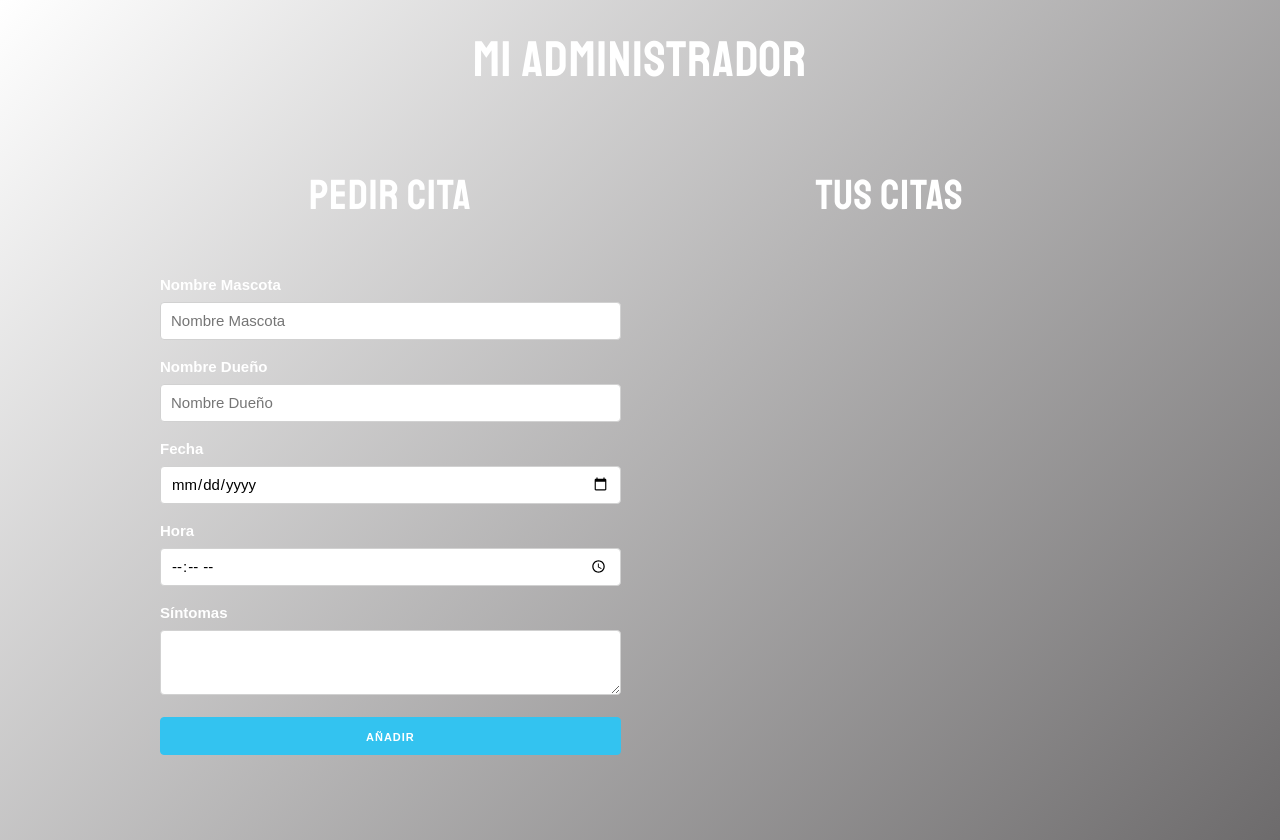
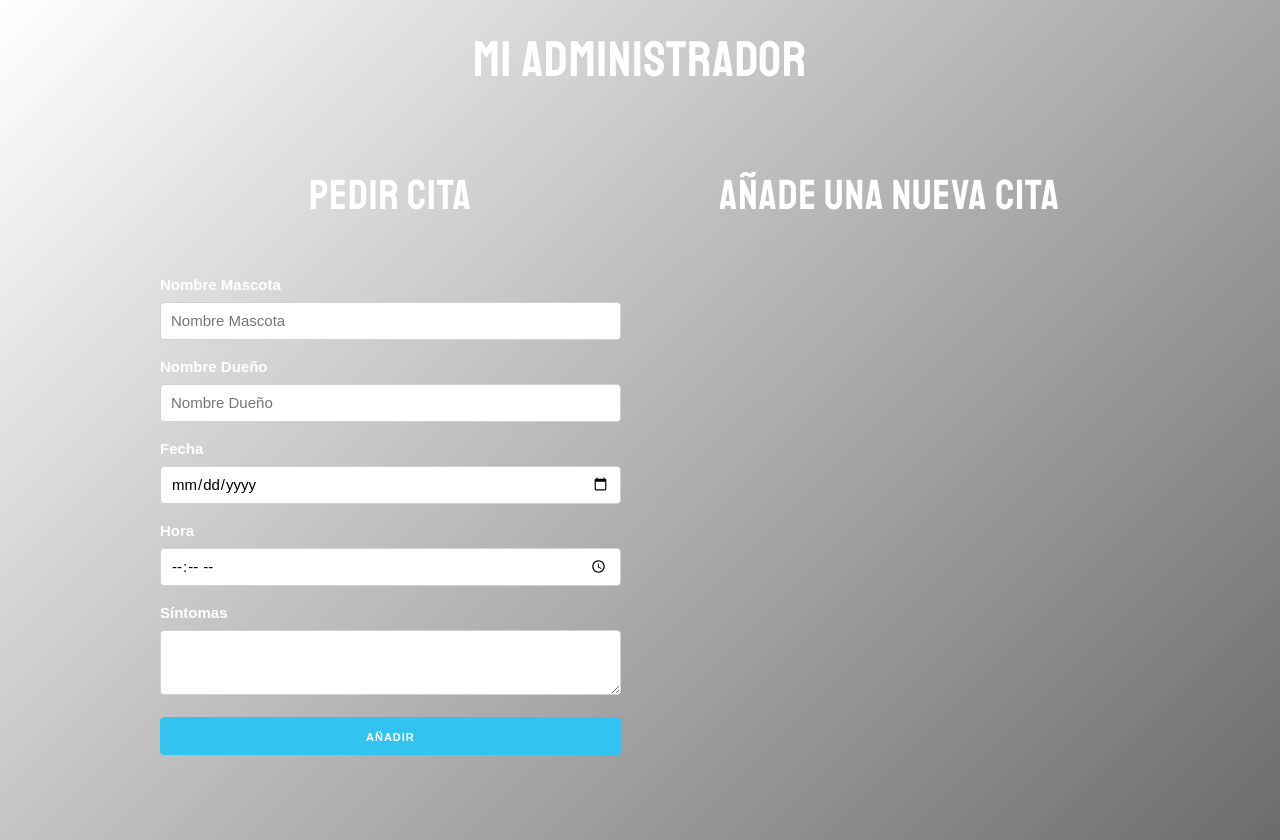
Before and after one commit to Josmanv/PedirCita, a React (Create React App) app: page / in a window 1280 px wide. Built offline with nearby package versions, Linux system fonts and the light colour scheme.

Commit message:
primera versión correcta

```diff
--- a/src/App.js
+++ b/src/App.js
@@ -13,7 +13,7 @@ function App() {
   }
 
   //Array pricipal de citas - Inicia en un array vacío
-  const [citas, guardarCitas] = useState([citasIniciales]);
+  const [citas, guardarCitas] = useState(citasIniciales);
 
   //Use effect para poder realizar ciertas operaciones cuando el state cambia
   useEffect(() => {
```
